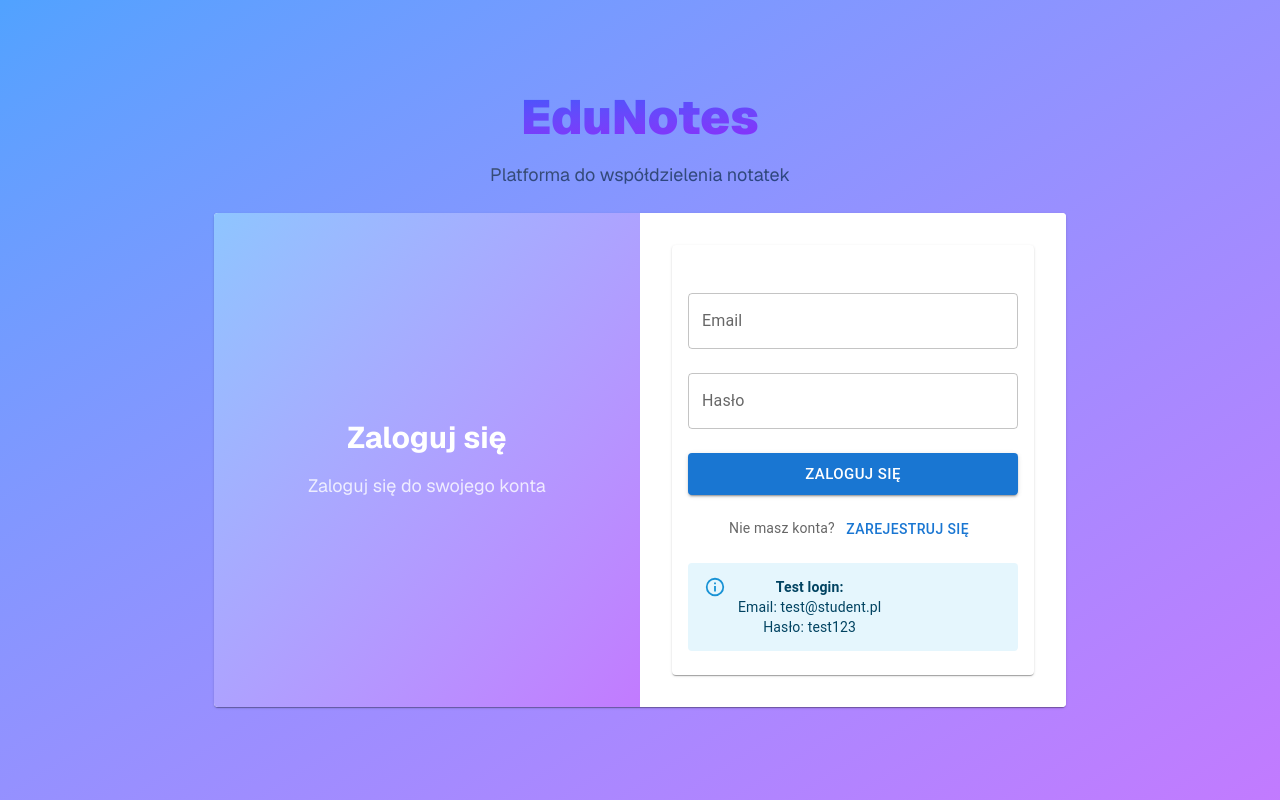
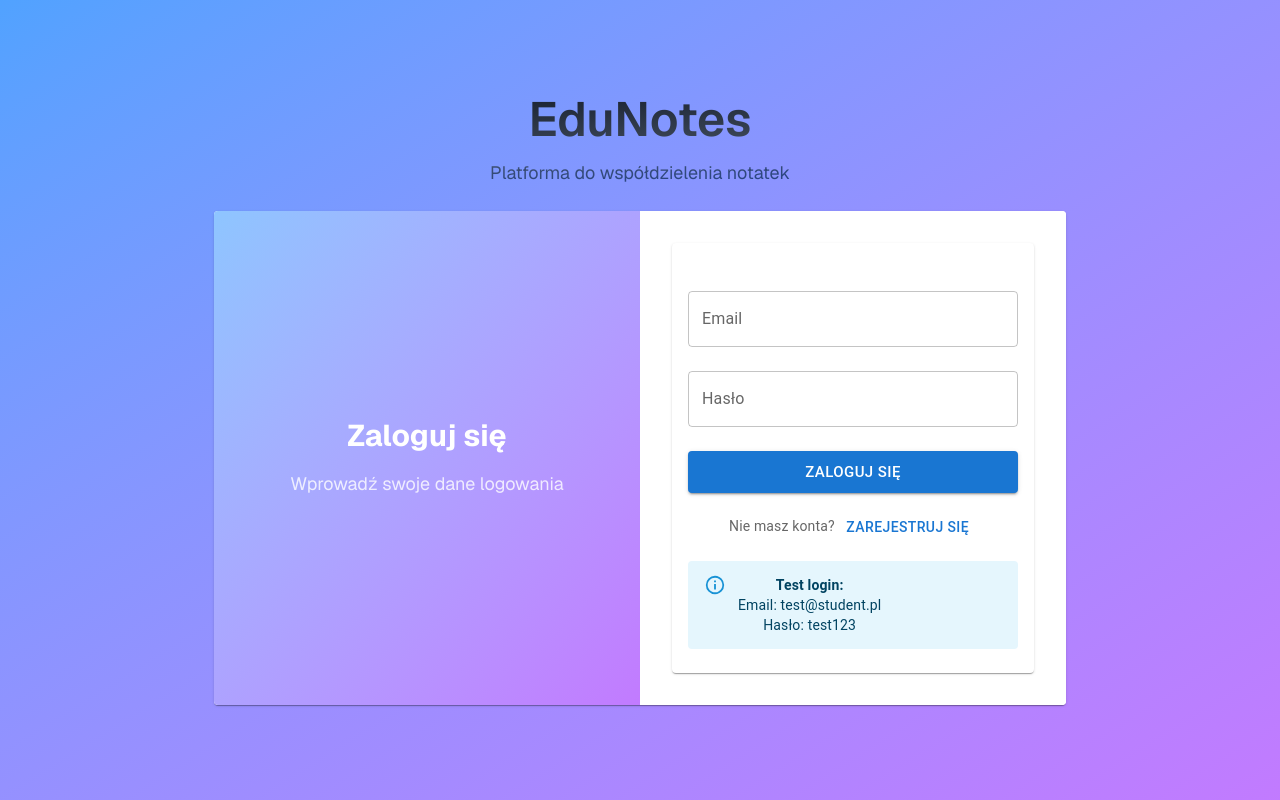
Before and after one commit to AleeN1337/EduNotes, a Next.js app: page / in a window 1280 px wide. Built offline with nearby package versions, Linux system fonts and the light colour scheme.

Commit message:
Edit login/register page, add loading page

```diff
--- a/src/components/AuthPage.tsx
+++ b/src/components/AuthPage.tsx
@@ -1,29 +1,54 @@
 "use client";
 
 import { useState } from "react";
-import { Container, Box, Fade, Button, Card } from "@mui/material";
+import {
+  Container,
+  Box,
+  Fade,
+  Button,
+  Card,
+  CircularProgress,
+} from "@mui/material";
 import { motion, AnimatePresence } from "framer-motion";
 import LoginForm from "@/components/LoginForm";
 import RegisterForm from "@/components/RegisterForm";
-import { Login } from "@mui/icons-material";
+import { set } from "zod";
+import { on } from "events";
 
 type AuthMode = "login" | "register";
 
 export default function AuthPage() {
   const [mode, setMode] = useState<AuthMode>("login");
+  const [isLoading, setIsLoading] = useState(false);
+
+  const handleAuthSuccess = () => {
+    setIsLoading(true);
+  };
 
   return (
     // Main container with responsive design
     <div className="min-h-screen bg-gradient-to-br from-blue-400 to-purple-400 flex items-center justify-center p-4">
       <Container maxWidth="md">
-        <Box className="text-center">
+        <Box className=" text-center  ">
           <motion.div
             initial={{ opacity: 0, scale: 0.9 }}
-            animate={{ opacity: 1, scale: 1 }}
-            transition={{ duration: 0.6 }}
+            animate={{
+              opacity: 1,
+              scale: 1,
+              rotateX: isLoading ? 90 : 0,
+            }}
+            transition={{
+              opacity: { duration: 0.6 },
+              scale: { duration: 0.6 },
+              rotateX: { duration: 0.8, ease: "easeInOut" },
+            }}
+            style={{
+              transformStyle: "preserve-3d",
+              transformOrigin: "center bottom",
+            }}
           >
             <div className="w-full">
-              <h1 className=" text-5xl font-black text-transparent bg-gradient-to-br from-blue-600 to-purple-600 bg-clip-text mb-5">
+              <h1 className=" text-5xl font-semibold text-transparent bg-gradient-to-br from-gray-900 to-gray-600 bg-clip-text">
                 EduNotes
               </h1>
               <p className="text-lg bg-gradient-to-br from-gray-600 to-blue-900 bg-clip-text text-transparent mt-4">
@@ -39,11 +64,11 @@ export default function AuthPage() {
                   transition={{ duration: 0.3 }}
                 ></motion.p>
               </AnimatePresence>
-              <Card className="mt-6 shadow-2xl overflow-hidden">
-                <div className="flex relative">
+              <Card className="mt-6 shadow-2xl ">
+                <motion.div className="flex relative overflow-hidden">
                   {/* Lewa kolumna - animowana */}
                   <motion.div
-                    className="w-1/2 bg-gradient-to-br from-blue-300 to-purple-400 text-white p-8 flex flex-col justify-center absolute top-0 left-0 min-h-full"
+                    className=" w-1/2 bg-gradient-to-br from-blue-300 to-purple-400 text-white p-8 flex flex-col justify-center absolute top-0 left-0 h-full z-10"
                     animate={{
                       x: mode === "login" ? 0 : "100%",
                     }}
@@ -62,7 +87,7 @@ export default function AuthPage() {
                         </h2>
                         <p className="text-lg opacity-80">
                           {mode === "login"
-                            ? "Zaloguj się do swojego konta"
+                            ? "Wprowadź swoje dane logowania"
                             : "Wypełnij formularz rejestracyjny"}
                         </p>
                       </motion.div>
@@ -71,7 +96,7 @@ export default function AuthPage() {
 
                   {/* Prawa kolumna - animowana */}
                   <motion.div
-                    className="w-1/2 bg-white p-8 flex flex-col justify-center absolute top-0 right-0 min-h-full"
+                    className="w-1/2 bg-white p-8 flex flex-col justify-center absolute top-0 right-0 h-full z-10"
                     animate={{
                       x: mode === "login" ? 0 : "-100%",
                     }}
@@ -87,16 +112,12 @@ export default function AuthPage() {
                       >
                         {mode === "login" ? (
                           <LoginForm
-                            onSuccess={() => {
-                              window.location.reload();
-                            }}
+                            onSuccess={handleAuthSuccess}
                             onSwitchToRegister={() => setMode("register")}
                           />
                         ) : (
                           <RegisterForm
-                            onSuccess={() => {
-                              window.location.reload();
-                            }}
+                            onSuccess={handleAuthSuccess}
                             onSwitchToLogin={() => setMode("login")}
                           />
                         )}
@@ -104,8 +125,15 @@ export default function AuthPage() {
                     </AnimatePresence>
                   </motion.div>
 
-                  {/* Spacer div to set height - niewidoczny, definiuje wysokość */}
-                  <div className="w-1/2 invisible p-8">
+                  {/* Spacer div - definiuje wysokość kontenera */}
+                  <div className="w-full flex">
+                    <div className="w-1/2 p-8">
+                      <div className="invisible">
+                        <h2 className="text-3xl font-bold mb-4">Placeholder</h2>
+                        <p className="text-lg mb-6">Placeholder text</p>
+                      </div>
+                    </div>
+                    <div className="w-1/2 p-8">
                       {mode === "login" ? (
                         <LoginForm
                           onSuccess={() => {}}
@@ -119,10 +147,58 @@ export default function AuthPage() {
                       )}
                     </div>
                   </div>
+                </motion.div>
               </Card>
             </div>
           </motion.div>
         </Box>
+
+        {/* Ekran ładowania - pojawia się nad całym ekranem */}
+        <AnimatePresence>
+          {isLoading && (
+            <motion.div
+              initial={{ opacity: 0, scale: 0.8, y: 50 }}
+              animate={{ opacity: 1, scale: 1, y: 0 }}
+              exit={{ opacity: 0, scale: 0.8, y: 50 }}
+              transition={{ duration: 0.6, delay: 0.4 }}
+              className="fixed inset-0 bg-gradient-to-br from-blue-400 to-purple-400 flex items-center justify-center z-50"
+              style={{
+                backdropFilter: "blur(10px)",
+              }}
+            >
+              <div className="text-center">
+                <motion.div
+                  initial={{ scale: 0 }}
+                  animate={{ scale: 1 }}
+                  transition={{ duration: 0.5, delay: 0.6 }}
+                >
+                  <CircularProgress
+                    size={80}
+                    thickness={4}
+                    className="mb-6"
+                    sx={{ color: "#22c55e" }}
+                  />
+                </motion.div>
+                <motion.p
+                  className="text-lg text-gray-700 font-medium"
+                  initial={{ opacity: 0, y: 20 }}
+                  animate={{ opacity: 1, y: 0 }}
+                  transition={{ duration: 0.5, delay: 0.8 }}
+                >
+                  Logowanie...
+                </motion.p>
+                <motion.p
+                  className="text-sm text-gray-500 mt-2"
+                  initial={{ opacity: 0, y: 20 }}
+                  animate={{ opacity: 1, y: 0 }}
+                  transition={{ duration: 0.5, delay: 1.0 }}
+                >
+                  Proszę czekać
+                </motion.p>
+              </div>
+            </motion.div>
+          )}
+        </AnimatePresence>
       </Container>
     </div>
   );
```
Also changed, not shown: 1 other file (tests, documents, lock files or other folders). Lines whose indentation alone changed are shown as unchanged.
